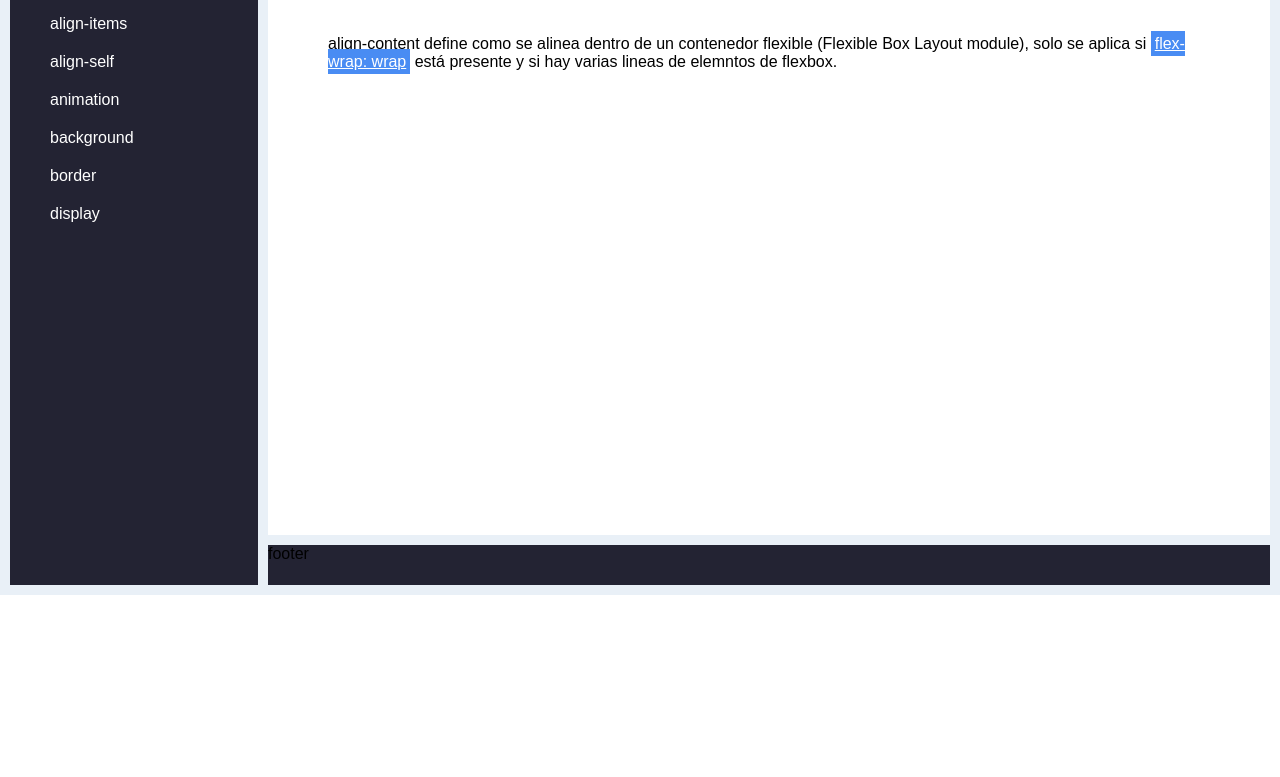
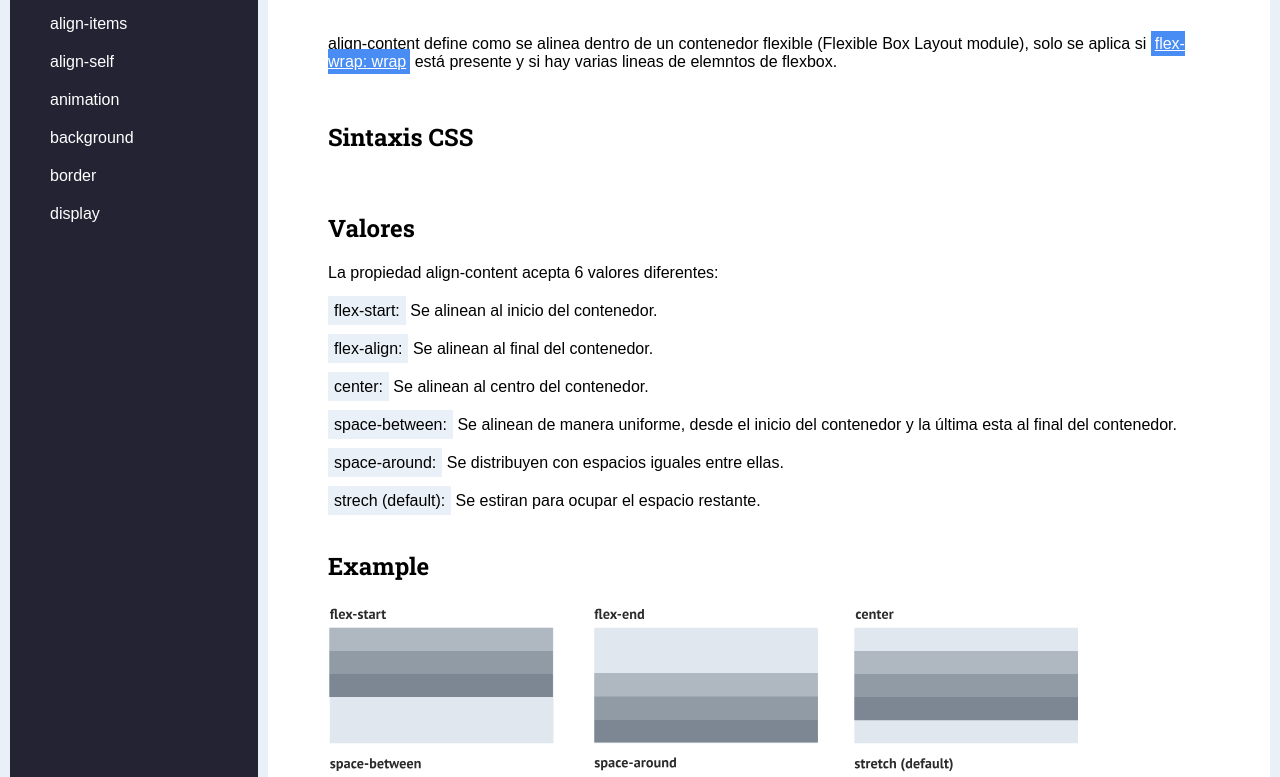
Before and after one commit to ninaiskel/CSS-flex-grid, a React (Create React App) app: page / in a window 1280 px wide. Shown: the part 205-982 px from the top of the page. Before the commit the page ends 800 px from the top, so only its background shows below. Built offline with nearby package versions, Linux system fonts and the light colour scheme.

Commit message:
add example images

```diff
--- a/src/App.css
+++ b/src/App.css
@@ -10,6 +10,7 @@
 
 .body {
   font-family: 'PT Sans', sans-serif;
+  line-height: 1.5rem;
 }
 
 h1, h2, h3, h4 {
@@ -32,7 +33,7 @@ ul {
 }
 
 p {
-  margin: 0;
+  margin: 0 0 10px 0;
 }
 
 .container {
--- a/src/components/content/base.js
+++ b/src/components/content/base.js
@@ -1,5 +1,8 @@
 import React, { Component } from 'react';
 import Property from './property.js';
+import Sintaxis from './sintaxis.js';
+import PropertyValues from './property-values.js';
+import ExampleImg from './example-img.js';
 import './content.css';
 
 class Content extends Component {
@@ -7,7 +10,9 @@ class Content extends Component {
     return (
       <section className="content">
         <Property />
-
+        <Sintaxis />
+        <PropertyValues />
+        <ExampleImg />
       </section>
     );
   }
--- a/src/components/content/content.css
+++ b/src/components/content/content.css
@@ -9,3 +9,44 @@
   color: white;
   padding: 4px;
 }
+
+.sintaxis {
+  padding: 40px 0;
+}
+
+.values-title {
+  background: var(--background);
+  padding: 6px;
+}
+
+.property-values-list li {
+  margin-top: 20px;
+}
+
+.example-img {
+  padding: 40px 0;
+}
+
+.img-property {
+  width: 100%;
+}
+
+.img-property-small {
+  display: none;
+}
+
+@media (min-width: 1200px) {
+  .img-property {
+    width: 85%;
+  }
+}
+
+@media (max-width: 769px) {
+  .img-property-big {
+    display: none;
+  }
+  .img-property-small {
+    display: block;
+    width: 95%;
+  }
+}
--- /dev/null
+++ b/src/components/content/example-img.js
@@ -0,0 +1,12 @@
+import React from 'react';
+import './content.css';
+
+const ExampleImg = () => (
+  <div className="example-img">
+    <h2>Example</h2>
+    <img className="img-property img-property-big" src="img/svg/align-items.svg" alt="property"/>
+    <img className="img-property img-property-small" src="img/svg/align-items-mobile.svg" alt="property"/>
+  </div>
+);
+
+export default ExampleImg;
--- /dev/null
+++ b/src/components/content/property-values.js
@@ -0,0 +1,31 @@
+import React from 'react';
+import './content.css';
+
+const PropertyValues = () => (
+  <div className="property-values">
+    <h2>Valores</h2>
+    <p>La propiedad align-content acepta 6 valores diferentes:</p>
+    <ul className="property-values-list">
+      <li>
+        <span className="values-title">flex-start:</span> Se alinean al inicio del contenedor.
+      </li>
+      <li>
+        <span className="values-title">flex-align:</span> Se alinean al final del contenedor.
+      </li>
+      <li>
+        <span className="values-title">center:</span> Se alinean al centro del contenedor.
+      </li>
+      <li>
+        <span className="values-title">space-between:</span> Se alinean de manera uniforme, desde el inicio del contenedor y la última esta al final del contenedor.
+      </li>
+      <li>
+        <span className="values-title">space-around:</span> Se distribuyen con espacios iguales entre ellas.
+      </li>
+      <li>
+        <span className="values-title">strech (default):</span> Se estiran para ocupar el espacio restante.
+      </li>
+    </ul>
+  </div>
+);
+
+export default PropertyValues;
--- /dev/null
+++ b/src/components/content/sintaxis.js
@@ -0,0 +1,11 @@
+import React from 'react';
+import './content.css';
+
+const Sintaxis = () => (
+  <div className="sintaxis">
+    <h2>Sintaxis CSS</h2>
+
+  </div>
+);
+
+export default Sintaxis;
--- a/src/components/sidebar/css/sidebar.css
+++ b/src/components/sidebar/css/sidebar.css
@@ -2,5 +2,5 @@
   background: var(--main-color);
   grid-area: sidebar;
   color: var(--white);
-  height: calc(100vh - 20px);
+  height: 100%;
 }
```
Also changed, not shown: public/img/svg/align-items-mobile.svg (added), public/img/svg/align-items.svg (added).
